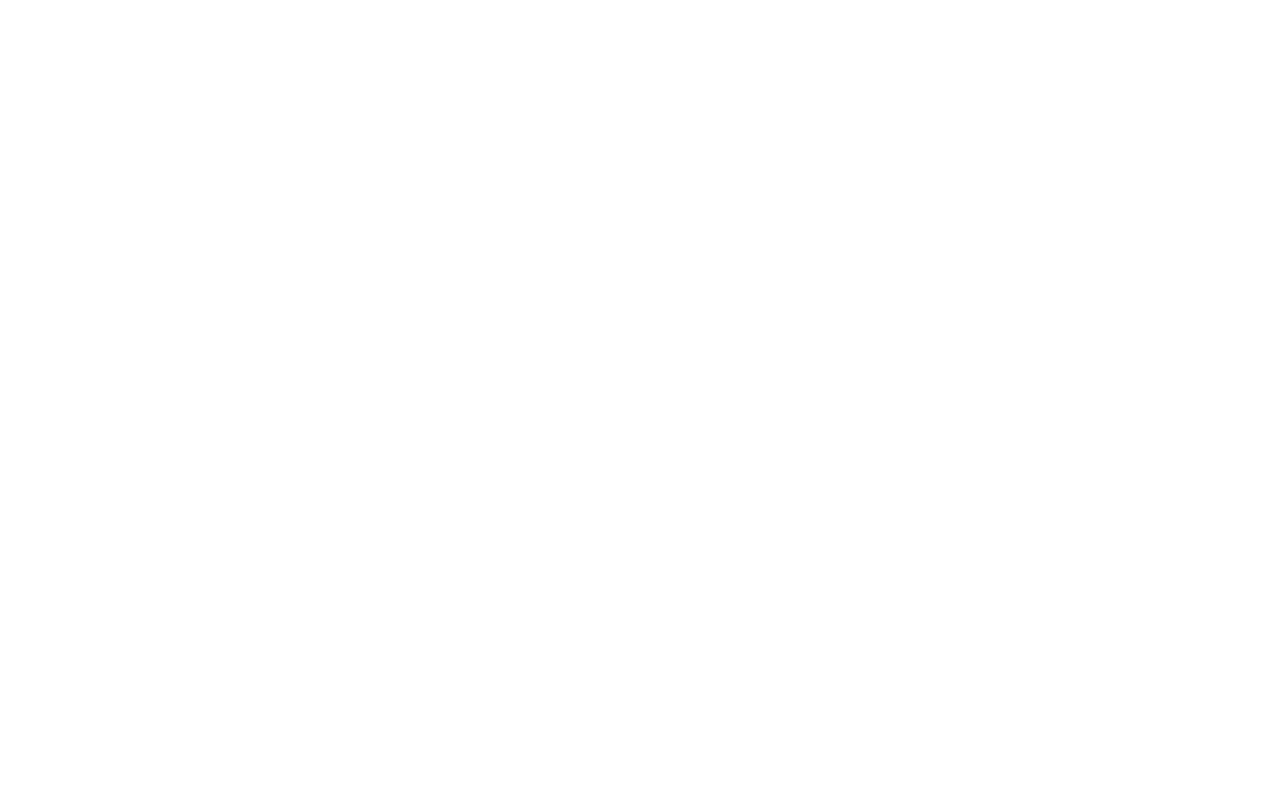
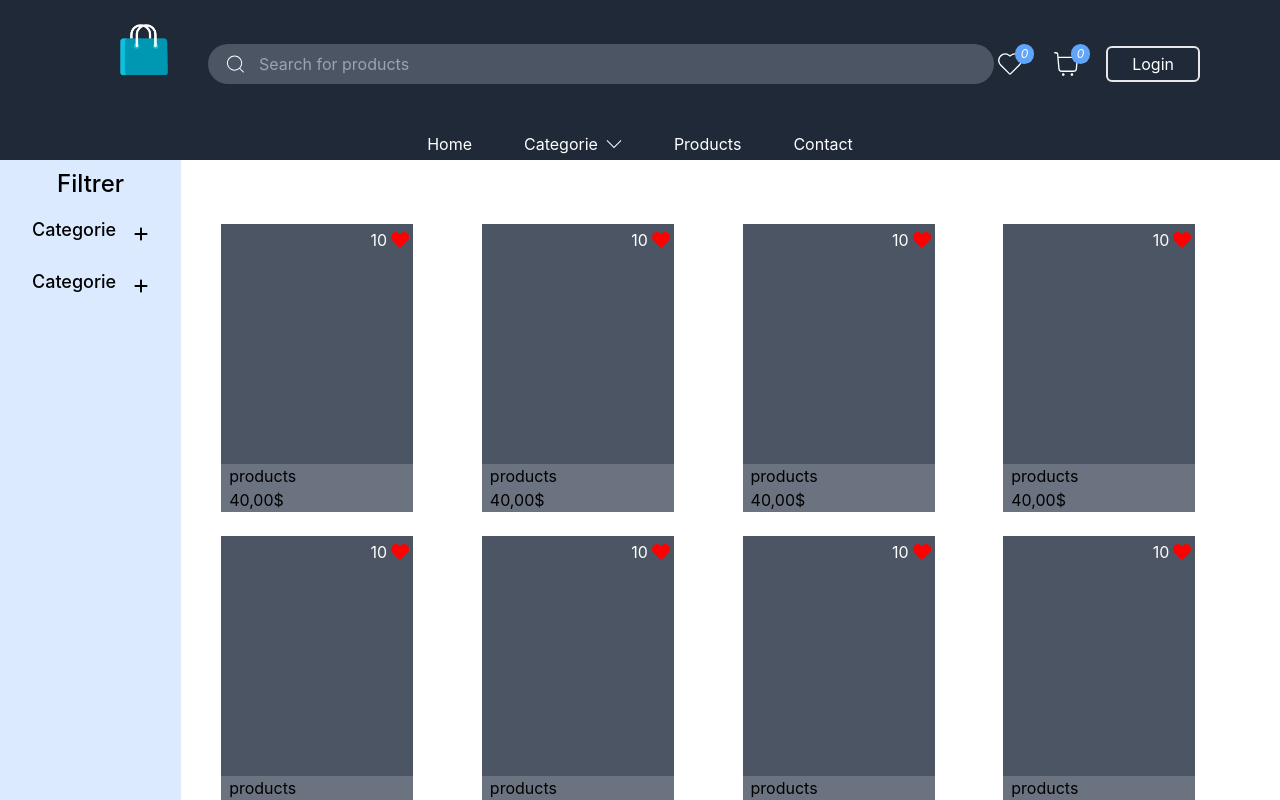
Before and after one commit to Soulaimane07/Bi3smart3, a React (Create React App) app in the folder front/: page /favorits in a window 1280 px wide. Before the commit this address had no page. Shown: the top 800 px of the page. Built offline with nearby package versions, Linux system fonts and the light colour scheme.

Commit message:
favorits

```diff
--- a/front/src/App.js
+++ b/front/src/App.js
@@ -4,6 +4,7 @@
 import Auth from './Components/Auth/Auth';
 import { useSelector } from 'react-redux';
 import Products from './Pages/Products/Products';
+import Favorits from './Pages/Favorits/Favorits';
 
 function App() {
   let authPage = useSelector(state => state.authPage.opened)
@@ -14,6 +15,8 @@
       <Routes>
         <Route path="/" element={<Home />} />
         <Route path="/products" element={<Products />} />
+        <Route  path="/favorits"  element={<Favorits/>}/>
+
       </Routes>
 
       {authPage && <Auth />}
--- /dev/null
+++ b/front/src/Components/Product/Product.js
@@ -0,0 +1,20 @@
+import React from 'react'
+import { FaHeart } from "react-icons/fa";
+function Product() {
+  return (
+    <div className='bg-gray-500 w-fit'>
+        <div className='bg-gray-600 w-48 h-60 relative ' >
+            <div className=' absolute top-1 right-1 flex items-center space-x-1 ' >
+                <p className='text-white'>10 </p>
+                <FaHeart color="red" size={18}/>
+            </div>
+        </div>
+        <div  className='px-2'>
+            <h1> products</h1>
+            <h2 >40,00$</h2>
+        </div>
+    </div>
+  )
+}
+
+export default Product
--- /dev/null
+++ b/front/src/Pages/Favorits/Favorits.jsx
@@ -0,0 +1,24 @@
+import React from "react"
+import Navbar from "../../Components/Navbar/Navbar"
+import Footer from "../../Components/Footer/Footer"
+import Filtrage from "../Products/Filtrage"
+import Product from "../../Components/Product/Product"
+
+function Favorits(){
+    let list =[1,2,3,4,5,6,7,8,9,10,11,12]
+    return (<>
+        <Navbar/>
+        <main className='min-h-screen mt-36 flex  '  >
+             <Filtrage/>
+             <div className="w-full mt-10 p-10 grid grid-cols-4 gap-6" >
+                {list.map(()=>(
+                    <Product/>
+                ))}
+
+
+             </div>
+        </main>
+        <Footer/>
+    </>)
+}
+export default Favorits
--- a/front/tailwind.config.js
+++ b/front/tailwind.config.js
@@ -1,6 +1,6 @@
 /** @type {import('tailwindcss').Config} */
 module.exports = {
-  content: ["./src/**/*.{html,js}"],
+  content: ["./src/**/*.{html,js,jsx}"],
   theme: {
     extend: {},
   },
```
